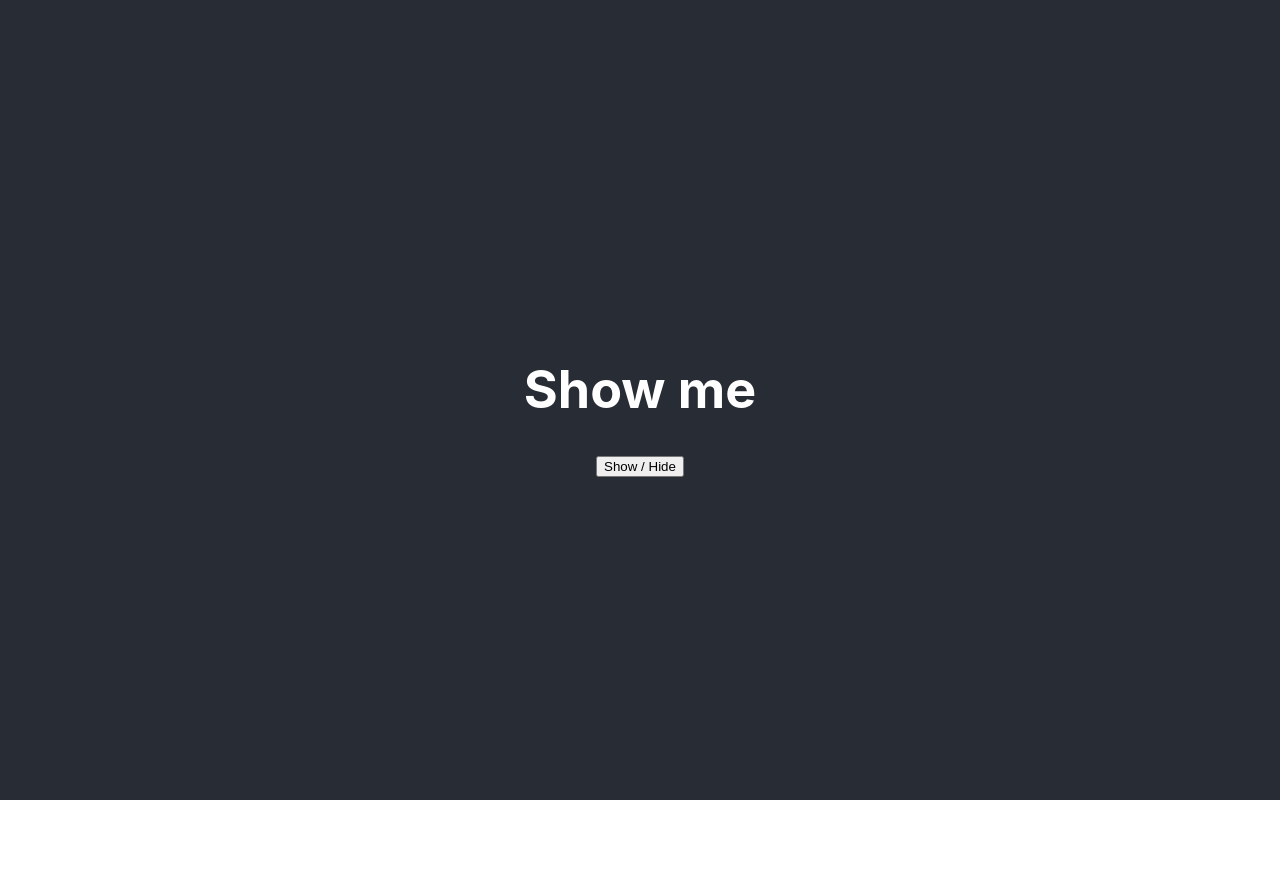
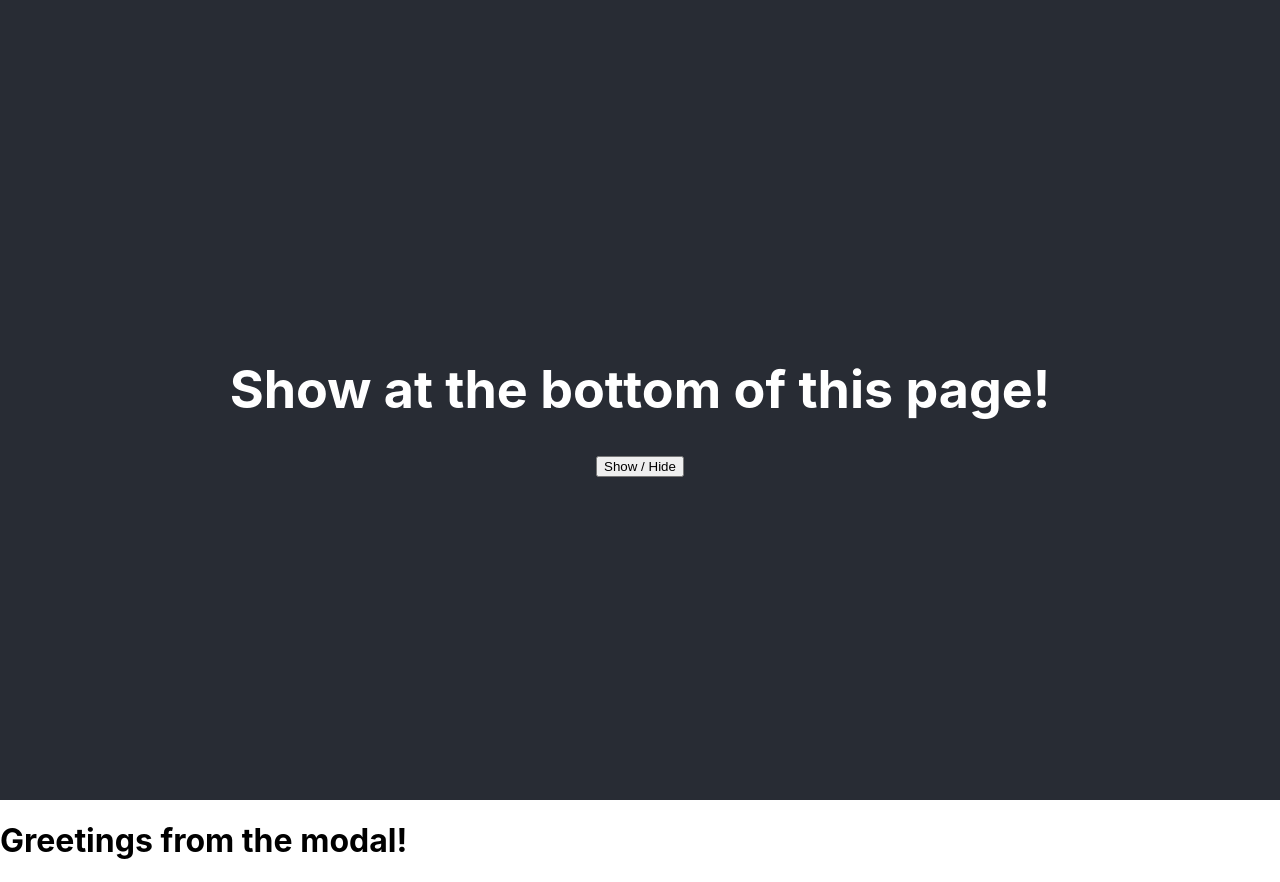
Before and after one commit to mattrudin/react-levelUpTuts, a React (Create React App) app: page / in a window 1280 px wide. Both pictures are taken after a click on the button "Show / Hide". Before the commit the page ends 800 px from the top, so only its background shows below. Built offline with nearby package versions, Linux system fonts and the light colour scheme.

Commit message:
Fix bug with modal toggle-view

```diff
--- a/src/App.js
+++ b/src/App.js
@@ -12,11 +12,12 @@ class App extends Component {
           <ToggleRenderPropsChildren>
             {({func, status}) => (
               <>
-                {status && <h1>Show me</h1>}
+                {status && <h1>Show at the bottom of this page!</h1>}
                 <button onClick={func}>Show / Hide</button>
+                {status &&
                 <Modal>
                   <h1>Greetings from the modal!</h1>
-                </Modal>
+                </Modal>}
               </>
             )}
           </ToggleRenderPropsChildren>
```
